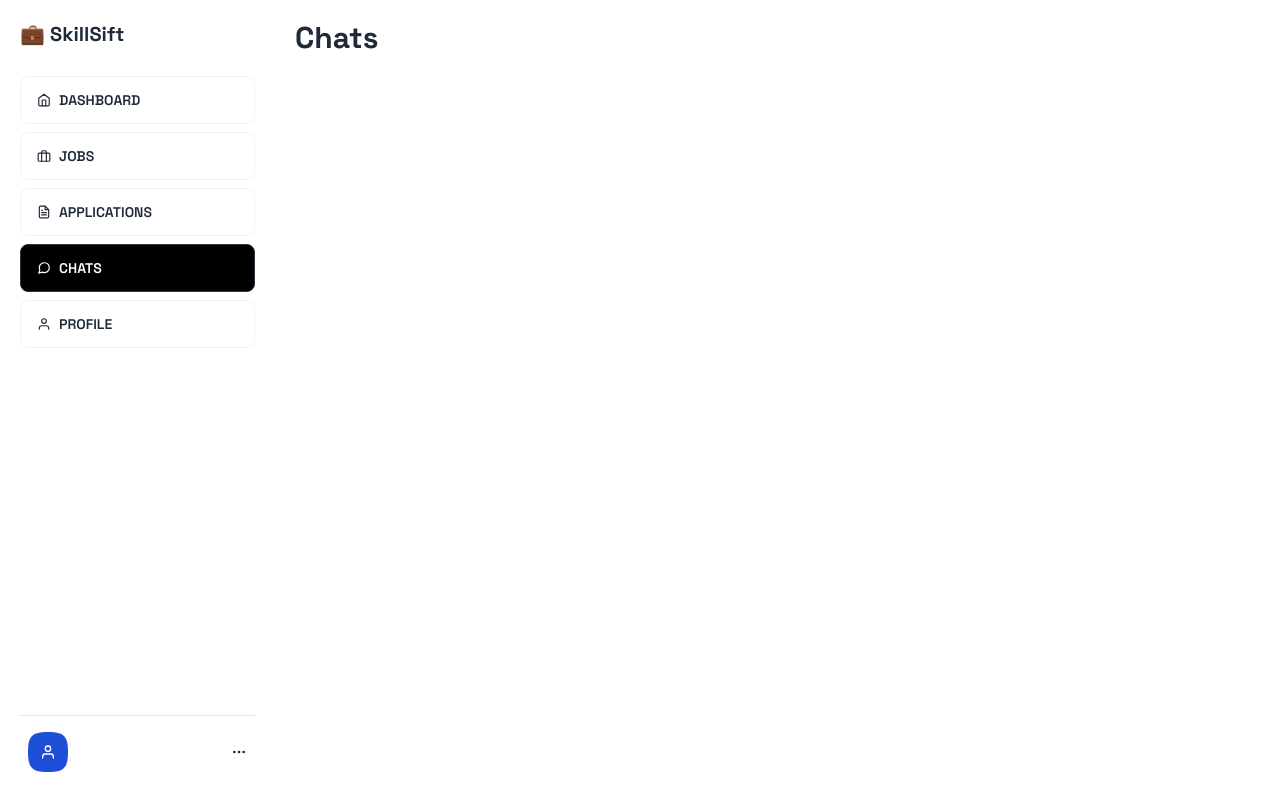
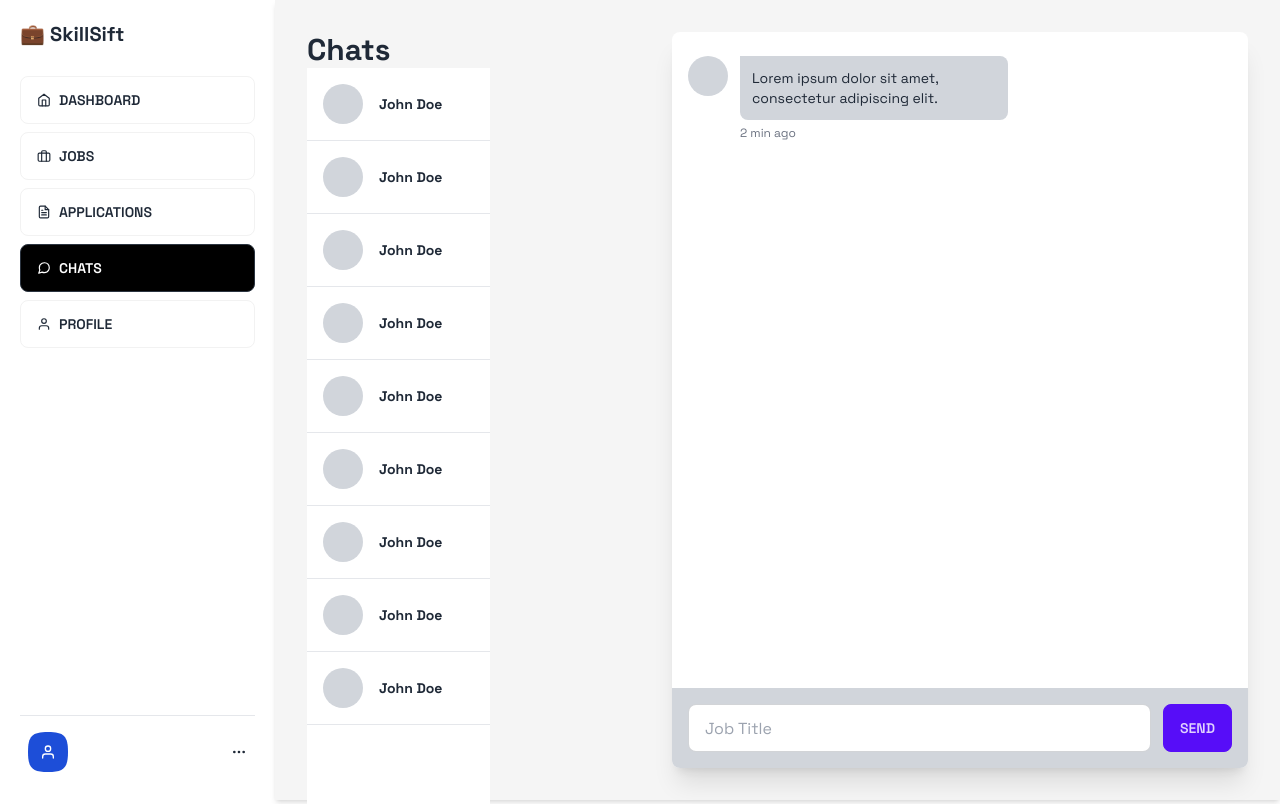
Before and after one commit to aqeelshamz/skillsift, a Next.js app in the folder frontend/skillsift/: page /home/chats in a window 1280 px wide. Built offline with nearby package versions, Linux system fonts and the light colour scheme; no server answers; sample sign-in values are in the browser's storage.

Commit message:
f: added the chats in home/chats

```diff
--- a/frontend/skillsift/src/app/home/chats/page.tsx
+++ b/frontend/skillsift/src/app/home/chats/page.tsx
@@ -1,9 +1,27 @@
-"use client";
 import React from "react";
+import ChatForm from "@/app/components/Chat";
+import UserCard from "@/app/components/UserCard";
 
-export default function Page() {
-    return <div className="flex flex-col p-5 h-full overflow-y-auto">
+const ChatPage = () => {
+  return (
+    <div className="flex p-8 flex-row bg-neutral-100 h-full shadow-md">
+      <div className="w-1/2">
         <p className="font-bold text-3xl">Chats</p>
-        {/* <p className="font-bold text-2xl my-5">Your Recent Job Applications</p> */}
+        <div className="flex flex-col bg-white w-1/2 h-full overflow-auto">
+          <UserCard />
+          <UserCard />
+          <UserCard />
+          <UserCard />
+          <UserCard />
+          <UserCard />
+          <UserCard />
+          <UserCard />
+          <UserCard />
+        </div>
+      </div>
+      <ChatForm />
     </div>
-}
+  );
+};
+
+export default ChatPage;
```
